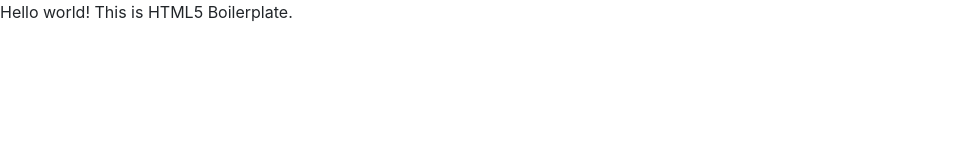
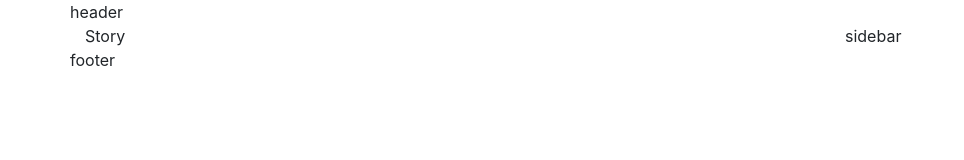
Before and after one commit to TraiLynne/unplugged, a plain HTML site: page news/details.html in a window 1280 px wide. Shown: the whole page, without its empty margins (0-964 px from the left). Drawn offline with nearby package versions, Linux system fonts and the light colour scheme.

Commit message:
Created skeleton for news detail page

```diff
--- a/news/details.html
+++ b/news/details.html
@@ -24,7 +24,26 @@
   <![endif]-->
 
     <!-- Add your site or application content here -->
-    <p>Hello world! This is HTML5 Boilerplate.</p>
+    <div class='container'>
+        <div class='row'>
+            header
+        </div>
+
+        <div class='row'>
+            <div class='col-lg-8'>
+                Story
+            </div>
+
+            <div class='col-lg-4'>
+                sidebar
+            </div>
+        </div>
+
+        <div class='row'>
+            footer
+        </div>
+    </div>
+
     <script src="../js/vendor/modernizr-3.6.0.min.js"></script>
     <script src="https://code.jquery.com/jquery-3.3.1.min.js" integrity="sha256-FgpCb/KJQlLNfOu91ta32o/NMZxltwRo8QtmkMRdAu8=" crossorigin="anonymous"></script>
     <script>
```
